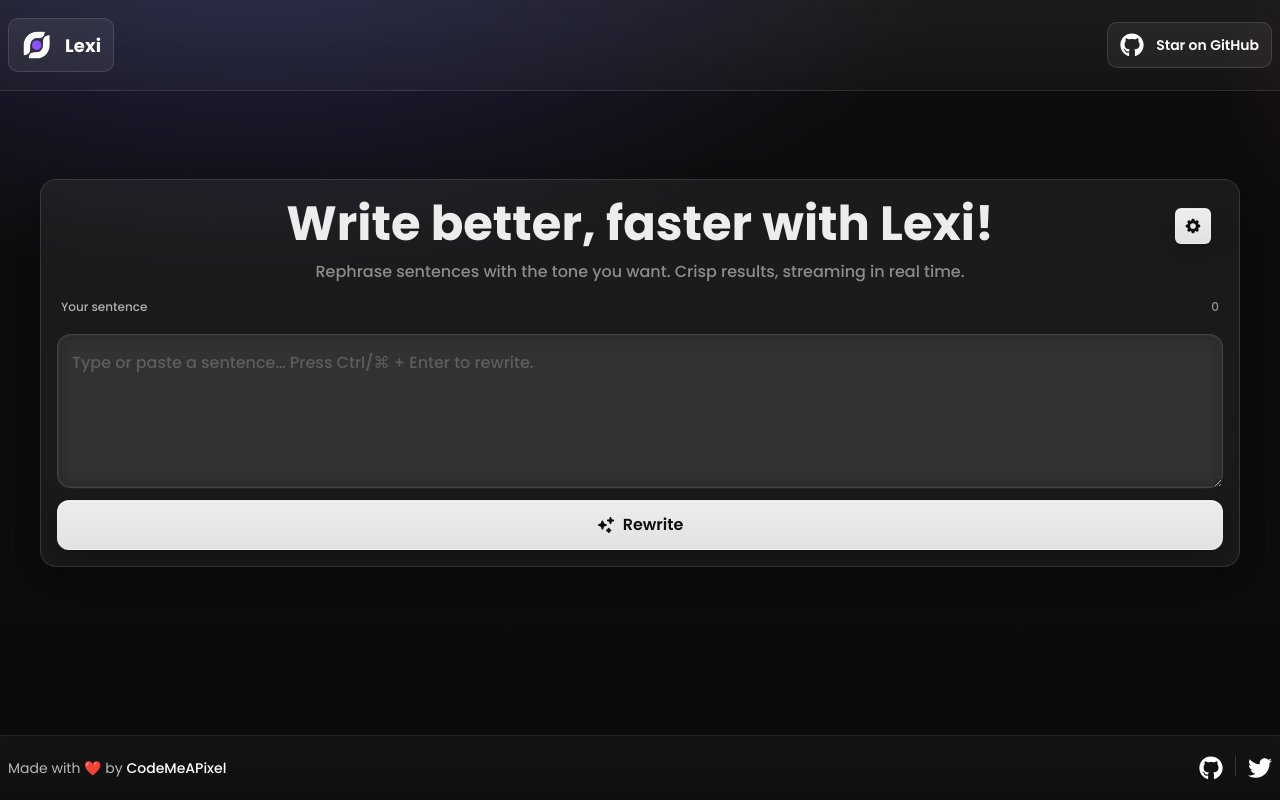
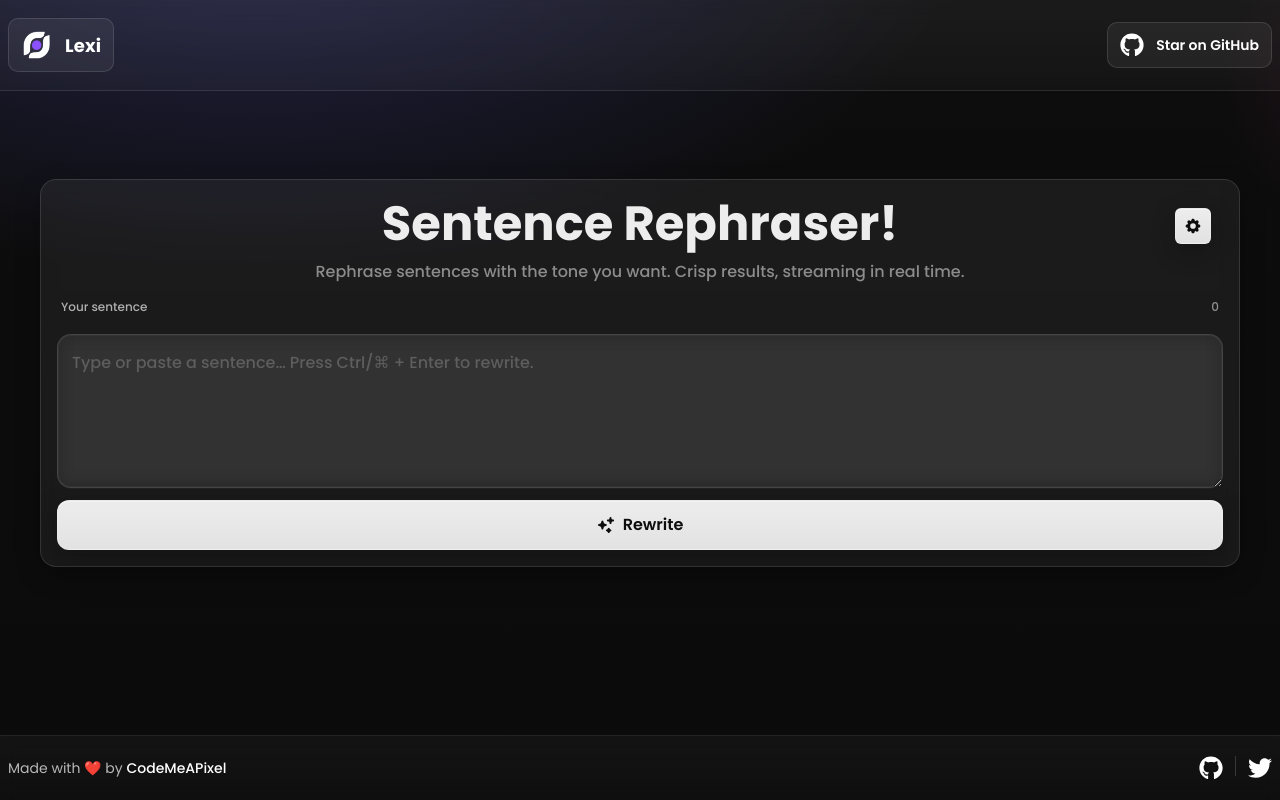
Before and after one commit to CodeMeAPixel/Lexi, a Next.js app: page /rephrase in a window 1280 px wide. Built offline with nearby package versions, Linux system fonts and the light colour scheme.

Commit message:
fix title

```diff
--- a/src/app/rephrase/page.tsx
+++ b/src/app/rephrase/page.tsx
@@ -109,7 +109,7 @@ export default function Rephraser() {
       >
         <div className="relative flex flex-col items-center justify-center">
           <h1 className="text-5xl font-bold text-center leading-11 sm:text-4xl">
-            Write better, faster with Lexi!
+            Sentence Rephraser!
           </h1>
           <p className="mt-2 text-center text-grey-50 sm:text-sm max-w-4/6">
             Rephrase sentences with the tone you want. Crisp results, streaming in
```
